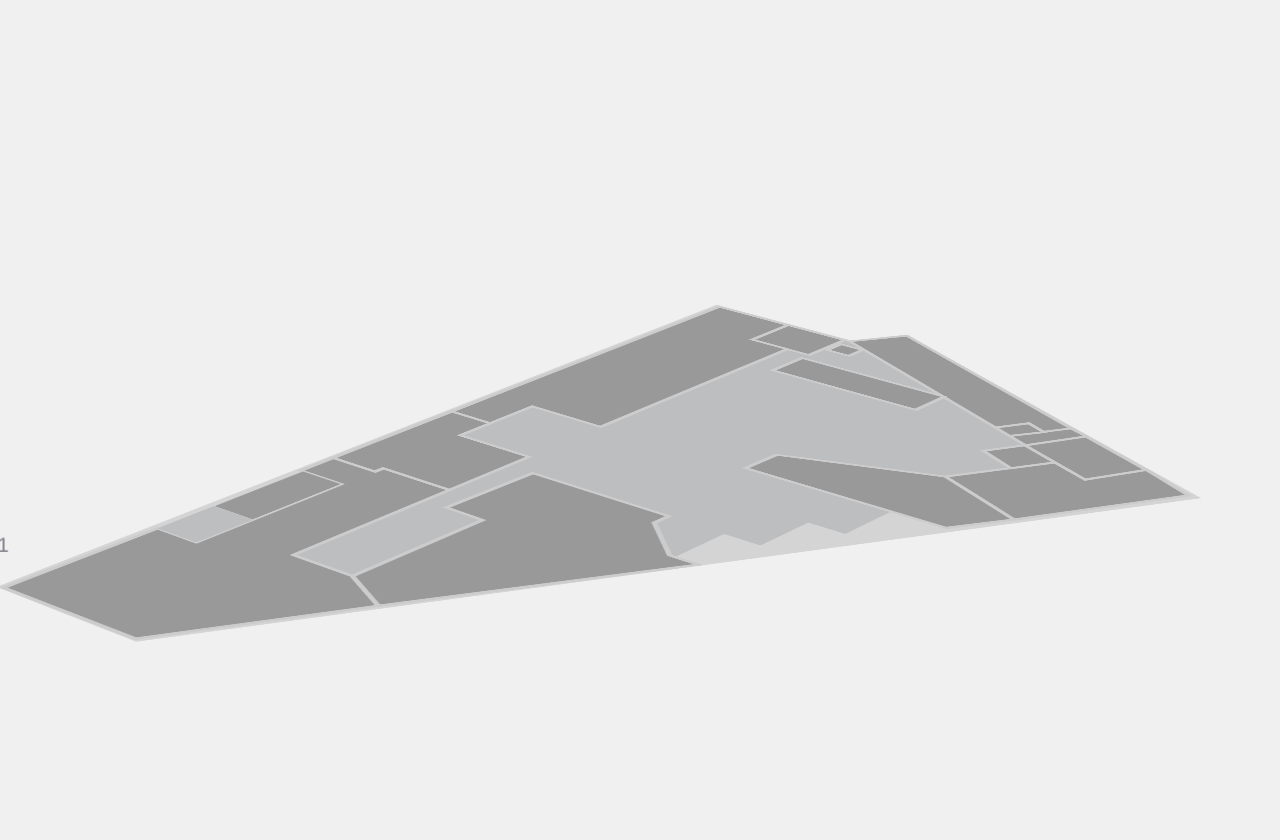
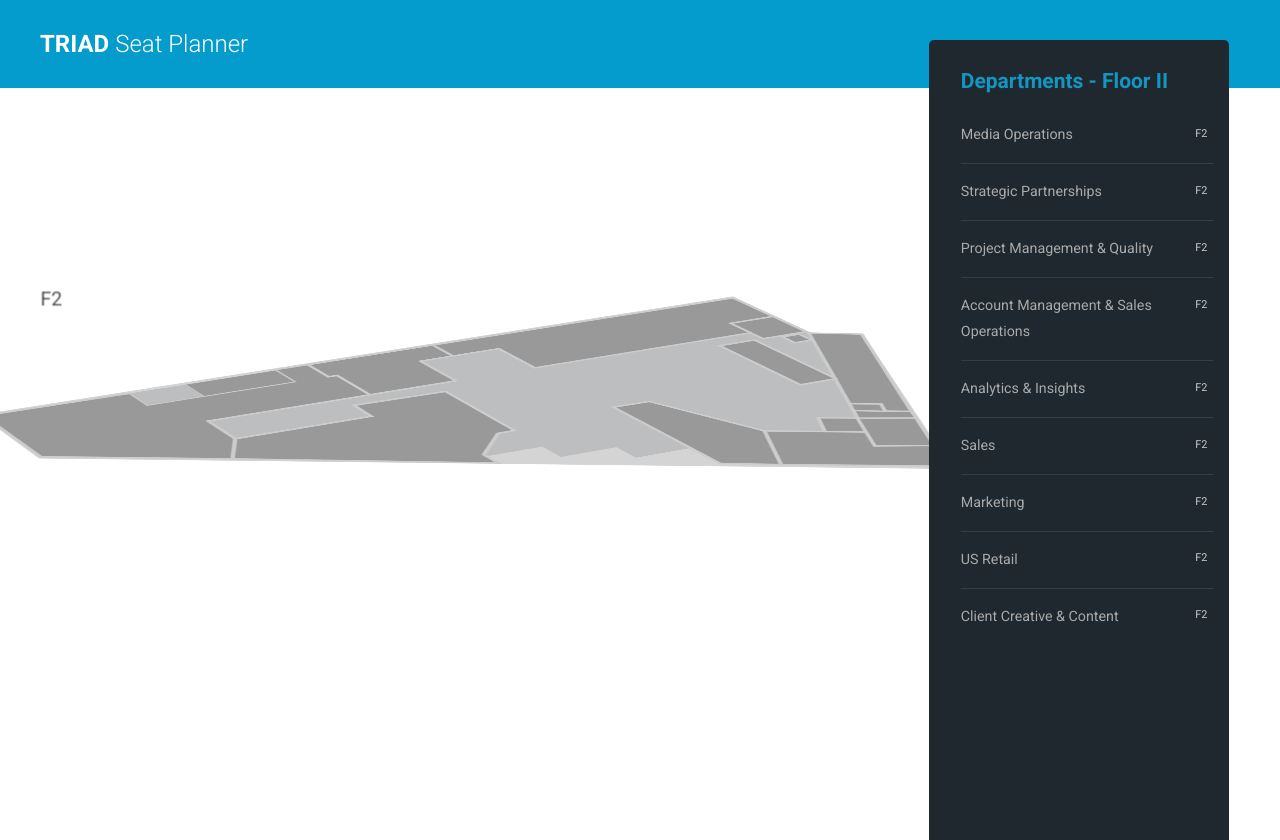
Before and after one commit to ibrahimmsyed/3d-floor-plan, a plain HTML site: page index.html in a window 1280 px wide. Before the commit the page ends 800 px from the top, so only its background shows below. Drawn offline with nearby package versions, Linux system fonts and the light colour scheme.

Commit message:
Layout-update

```diff
--- a/css/custom-styles.css
+++ b/css/custom-styles.css
@@ -1,11 +1,31 @@
 path {stroke: none !important;}
+body{ background: #FFF; overflow: hidden; font-family: 'Roboto', sans-serif;}
 #path18{fill: #d4d4d4 !important;}
-.levels,.mall{width:100%;height:100%;}
+.levels,.mall{width:calc(100vw - 300px);}
+.levels{height:100%; }
+.mall{height:82%;margin-top: 8%}
 .surroundings{display: none !important;}
 .levels {position: absolute;top: 0;left:5%;margin:0;}
 .spaces-list,.content{display: none;}
 .spaces-list.active{display: block;}
-.mall.mall--content-open,.mall.mall--content-open.inactive,.levels.inactive,.level.level--current.inactive{transform: none;-webkit-transform:none;transition-duration: 1s;}
+.mall.mall--content-open,.mall.mall--content-open.inactive,.levels.inactive,.level.level--current.inactive{
+      transform: none;-webkit-transform:none;transition-duration: 1s;
+
+}
+
+.mallnav{ display: none;}
+/* .mall.mall--content-open .levels{
+      transform: rotateX(0deg) rotateZ(-47deg) translateZ(-15vmin);
+      left: 5%;
+}
+.mall.mall--content-open{
+      transform: none
+}
+.mall.mall--content-open{
+      margin-top: 14%;
+      transition: 0.5s ease-in
+} */
+.level{transition-duration: 1s;}
 .main{width:100%;}
 .pin--1-1 {top: 19vmin;left: 35vmin;}
 .pin--1-2 {top: 13vmin;left: 100vmin;}
@@ -34,3 +54,20 @@ path#path14 {fill: none !important;stroke: none;}
 .trm-analytics-insights.plan--active, .trm-analytics-insights:hover {fill:#126031 !important}
 .trm-sales.plan--active, .trm-sales:hover {fill:#ce8129 !important}
 .trm-marketing.plan--active, .trm-marketing:hover {fill:#cdcb2b !important}
+.list__item.nav--active a{ color: #FFF; font-weight: bold}
+.codrops-header{ background: #049bcd; width: 100%; padding: 2em 1em}
+.codrops-header h1{ color: #FFF; font-size: 24px; font-weight: 700}
+.codrops-header h1 span{ font-weight: 300; }
+.spaces-list{padding: 0em 0 1em;top: 5%;right: 4%; background: #1e282e; border-radius: 5px 5px 0 0}
+.list__item {line-height: 1.8;padding: 8px 0; border-top: 1PX solid #2f4049}
+.list__item:first-child{ border: 0}
+.grouped-by-category [data-category='1']:first-child::before, .grouped-by-category :not([data-category='1']) + [data-category='1']::before {
+      content: 'Departments - Floor II';
+      top: -2.1em;
+}
+.grouped-by-category [data-category='1']:first-child::before, .grouped-by-category :not([data-category='1']) + [data-category='1']::before {
+      color: #1297c3;
+      font-weight: bold
+}
+.level--1::after{ content: "F2"}
+.list__item::after{ padding: 1em 0.5em}
--- a/css/style.css
+++ b/css/style.css
@@ -729,7 +729,7 @@ button:focus {
 }
 
 .list__item::after {
-	content: 'L' attr(data-level) ' / ' attr(data-space);
+	content: 'F2'  /* 'attr(data-level) / ' attr(data-space) */;
 	font-size: 0.65em;
 	line-height: 3;
 	position: absolute;
--- a/index.html
+++ b/index.html
@@ -9,7 +9,9 @@
 		<link rel="stylesheet" type="text/css" href="css/style.css" />
 		<link rel="stylesheet" type="text/css" href="css/custom-styles.css" />
 		<script src="https://ajax.googleapis.com/ajax/libs/jquery/3.3.1/jquery.min.js"></script>
-		<script src="js/modernizr-custom.js"></script>
+            <script src="js/modernizr-custom.js"></script>
+            <link rel="icon" href="favicona.ico" type="image/x-icon" />
+            <link href="https://fonts.googleapis.com/css?family=Roboto:300,400,700,900" rel="stylesheet">
 	</head>
 	<body>
 		<svg class="hidden">
@@ -212,19 +214,15 @@
 		</svg>
 		<div class="container">
 			<div class="main">
-				<!-- <header class="codrops-header">
-					<div class="codrops-links">
-						<a class="codrops-icon codrops-icon--prev" href="http://tympanus.net/Tutorials/AnimatedAnimals/" title="Previous Demo"><span>Previous Demo</span></a>
-						<a class="codrops-icon codrops-icon--drop" href="http://tympanus.net/codrops/?p=26692" title="Back to the article"><span>Back to the Codrops article</span></a>
-					</div>
-					<h1>Interactive Mall Map</h1>
-				</header> -->
+				<header class="codrops-header">
+					<h1>TRIAD <span>Seat Planner</span></h1>
+				</header>
 				<div class="mall">
 					<div class="surroundings">
 						<img class="surroundings__map" src="img/surroundings.svg" alt="Surroundings"/>
 					</div>
-					<div class="levels" id="levels">
-						<div class="level level--1" aria-label="Level 1">
+					<div class="levels levels--selected-1 levels--open" id="levels">
+						<div class="level level--1 level--current" aria-label="Level 1">
 							<svg class="map map--1" viewBox="0 0 1580 900" width="100%" height="100%" preserveAspectRatio="xMidYMid meet">
 								xmlns:dc="http://purl.org/dc/elements/1.1/"
 							   xmlns:cc="http://creativecommons.org/ns#"
@@ -242,17 +240,21 @@
 							           rdf:resource="http://purl.org/dc/dcmitype/StillImage" /></cc:Work></rdf:RDF></metadata><defs
 							     id="defs6" /><g
 							     transform="matrix(1.3333333,0,0,-1.3333333,0,878.256)"
-							     id="g10"><g
+                                               id="g10">
+                                               <g
 							       transform="translate(0,658.692)"
-							       id="g12"><path
+                                                 id="g12">
+                                                 <path
 							         id="path14"
 							         style="fill:#414142;fill-opacity:1;fill-rule:nonzero;stroke:none"
-							         d="m 0,0 v -2 -168.993 -1.228 l 1.096,-0.556 956.886,-484.999 1.806,-0.916 0.893,1.819 221.926,451.948 0.843,1.718 -1.68,0.918 -57.583,31.455 V -2 0 Z M 2,-170.993 V -2 h 1120.188 v -170.021 l 58.625,-32.023 -221.928,-451.949 z" /></g><g
+                                                   d="m 0,0 v -2 -168.993 -1.228 l 1.096,-0.556 956.886,-484.999 1.806,-0.916 0.893,1.819 221.926,451.948 0.843,1.718 -1.68,0.918 -57.583,31.455 V -2 0 Z M 2,-170.993 V -2 h 1120.188 v -170.021 l 58.625,-32.023 -221.928,-451.949 z" /></g>
+                                                   <g
 							       transform="translate(1122.1873,656.692)"
 							       id="g16"><path
 							         id="path18"
 							         style="fill:#58595b;fill-opacity:1;fill-rule:nonzero;stroke:none"
-							         d="m 0,0 v -170.021 l 58.625,-32.023 -221.927,-451.949 -956.886,485 V 0 Z" /></g><g
+                                                   d="m 0,0 v -170.021 l 58.625,-32.023 -221.927,-451.949 -956.886,485 V 0 Z" /></g>
+                                                   <g
 							       transform="translate(717.6296,191.7277)"
 							       id="g20"><path
 							         id="path22"
@@ -400,7 +402,7 @@
 								</a>
 							</div>
 							<!-- /level__pins -->
-						</div>
+                                    </div>
 					</div>
 					<!-- /levels -->
 				</div>
@@ -728,16 +730,16 @@
 				<!-- content -->
 			</div>
 			<!-- /main -->
-			<aside class="spaces-list" id="spaces-list">
-				<div class="search">
+			<aside class="spaces-list active" id="spaces-list">
+				<!-- <div class="search">
 					<input class="search__input" placeholder="Search..." />
 					<button class="boxbutton boxbutton--darker close-search" aria-label="Close details"><svg class="icon icon--cross"><use xlink:href="#icon-cross"></use></svg></button>
-				</div>
-				<span class="label">
+				</div> -->
+				<!-- <span class="label">
 					<input id="sort-by-name" class="label__checkbox" type="checkbox" aria-label="Show alphabetically"/>
 					<label class="label__text">A - Z</label>
-				</span>
-				<span class="close-plan">&times;</span>
+				</span> -->
+				<!-- <span class="close-plan">&times;</span> -->
 				<ul class="list grouped-by-category">
 					<li class="list__item" data-level="1" data-category="1" data-space="1.01"><a href="#" class="list__link">Media Operations</a></li>
 					<li class="list__item" data-level="1" data-category="1" data-space="1.02"><a href="#" class="list__link">Strategic Partnerships</a></li>
@@ -760,7 +762,9 @@
 
 			$(document).ready(function(){
 				$('.list__item').on('click',function(){
-					var spaceref = $(this).data('space');
+                              var spaceref = $(this).data('space');
+                              $('.grouped-by-category li').removeClass('nav--active');
+                              $(this).addClass('nav--active');
 					$('.mall').addClass('mall--content-open');
 					$('.levels,.mall,.level.level--current').addClass('inactive');
 					$('.plan').removeClass('plan--active');
@@ -770,12 +774,14 @@
 
 				$('.plan').on('click',function(){
 					if($(this).closest('.level').hasClass('level--current')){
+                                    $('.grouped-by-category li').removeClass('nav--active');
 						$('.spaces-list').addClass('active');
-						var spaceref = $(this).data('plan');
+                                    var spaceref = $(this).data('plan');
 						$('.mall').addClass('mall--content-open');
 						$('.levels,.mall,.level.level--current').addClass('inactive');
 						$('.plan').removeClass('plan--active');
-						$('.plan[data-plan="' + spaceref + '"]').addClass('plan--active');
+                                    $('.plan[data-plan="' + spaceref + '"]').addClass('plan--active');
+                                    $('.grouped-by-category li[data-space="' + spaceref + '"]').addClass('nav--active');
 					}
 				});
 
```
Also changed, not shown: js/main.js (+1 -13 lines), favicon1.ico (renamed from favicon.ico), img/bg.png (added).
